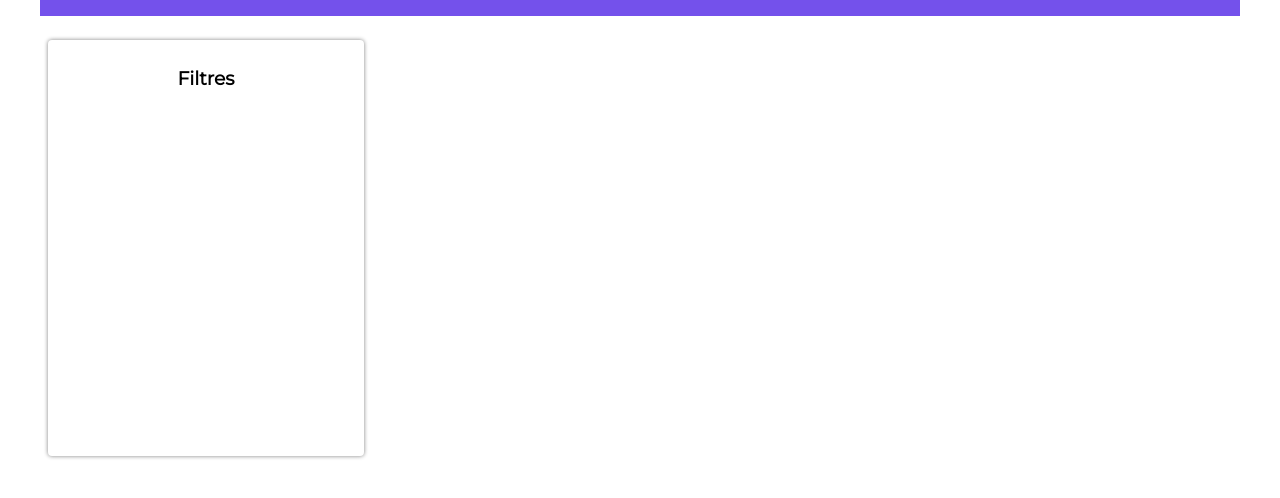
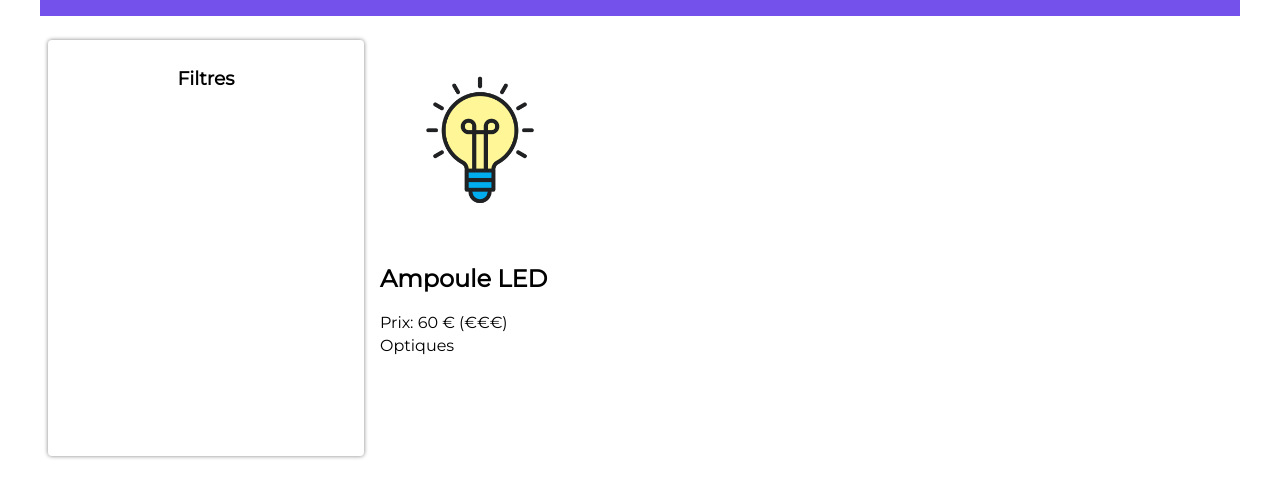
Before and after one commit to Phanttoms/Cours-JS-Dynamique, a website: page index.html in a window 1280 px wide. Shown: the part 98-596 px from the top of the page. Drawn offline with Linux system fonts and the light colour scheme.

Commit message:
ajout-objet-pieces

```diff
--- a/pieces-autos.json
+++ b/pieces-autos.json
@@ -3,29 +3,43 @@
 		"id": 1,
 		"nom": "Ampoule LED",
 		"prix": 60,
-        "categorie": "Optiques"
+		"categorie": "Optiques",
+		"image": "images/ampoule-led.png",
+		"description": "Distance d'éclairage: 100 mètres !",
+		"disponibilite": true
 	},
 	{
 		"id": 2,
 		"nom": "Plaquettes de frein (x4)",
 		"prix": 40,
-        "categorie": "Freinage"
+		"categorie": "Freinage",
+		"image": "images/plaquettes-frein.png",
+		"description": "Une qualité de freinage optimale, par tous les temps.",
+		"disponibilite": true
 	},
 	{
 		"id": 3,
 		"nom": "Ampoule boîte à gants",
 		"prix": 5.49,
-        "categorie": "Optiques"
+		"categorie": "Optiques",
+		"image": "images/ampoule-boite-a-gants.png",
+		"description": "Pour y voir clair dans l'habitacle.",
+		"disponibilite": false
 	},
 	{
 		"id": 4,
 		"nom": "Liquide de frein",
-        "prix": 9.60,
-        "categorie": "Freinage"
+		"prix": 9.6,
+		"categorie": "Freinage",
+		"image": "image/liquide-frein.png",
+		"disponibilite": true
 	},
 	{
 		"id": 5,
 		"nom": "Balai d'essuie-glace",
-        "prix": 29.10
+		"prix": 29.1,
+		"image": "images/balai-essuie-glace.png",
+		"description": "Performances d'essuyage au top ! Longueur : 550 mm.",
+		"disponibilite": true
 	}
 ]
--- a/pieces.js
+++ b/pieces.js
@@ -0,0 +1,27 @@
+// Récupération des pièces depuis le fichier JSON
+const reponse = await fetch("pieces-autos.json");
+const pieces = await reponse.json();
+
+// Création des balises
+const article = pieces[0];
+
+const imageElement = document.createElement("img");
+imageElement.src = article.image;
+
+const nomElement = document.createElement("h2");
+nomElement.innerText = article.nom;
+
+const prixElement = document.createElement("p");
+prixElement.innerText = `Prix: ${article.prix} € (${
+	article.prix < 35 ? "€" : "€€€"
+})`;
+
+const categorieElement = document.createElement("p");
+categorieElement.innerText = article.categorie ?? "(aucune catégorie)";
+
+// Injection des balises
+const sectionFiches = document.querySelector(".fiches");
+sectionFiches.appendChild(imageElement);
+sectionFiches.appendChild(nomElement);
+sectionFiches.appendChild(prixElement);
+sectionFiches.appendChild(categorieElement);
--- a/styles.css
+++ b/styles.css
@@ -1,10 +1,10 @@
-@import url('https://fonts.googleapis.com/css2?family=Montserrat&display=swap');
+@import url("https://fonts.googleapis.com/css2?family=Montserrat&display=swap");
 
 body {
 	max-width: 1200px;
 	margin: auto;
 	padding: 16px;
-	font-family: 'Montserrat', sans-serif;
+	font-family: "Montserrat", sans-serif;
 }
 
 header {
```
Also changed, not shown: index.html (+3 -0 lines). Lines whose indentation alone changed are shown as unchanged.
